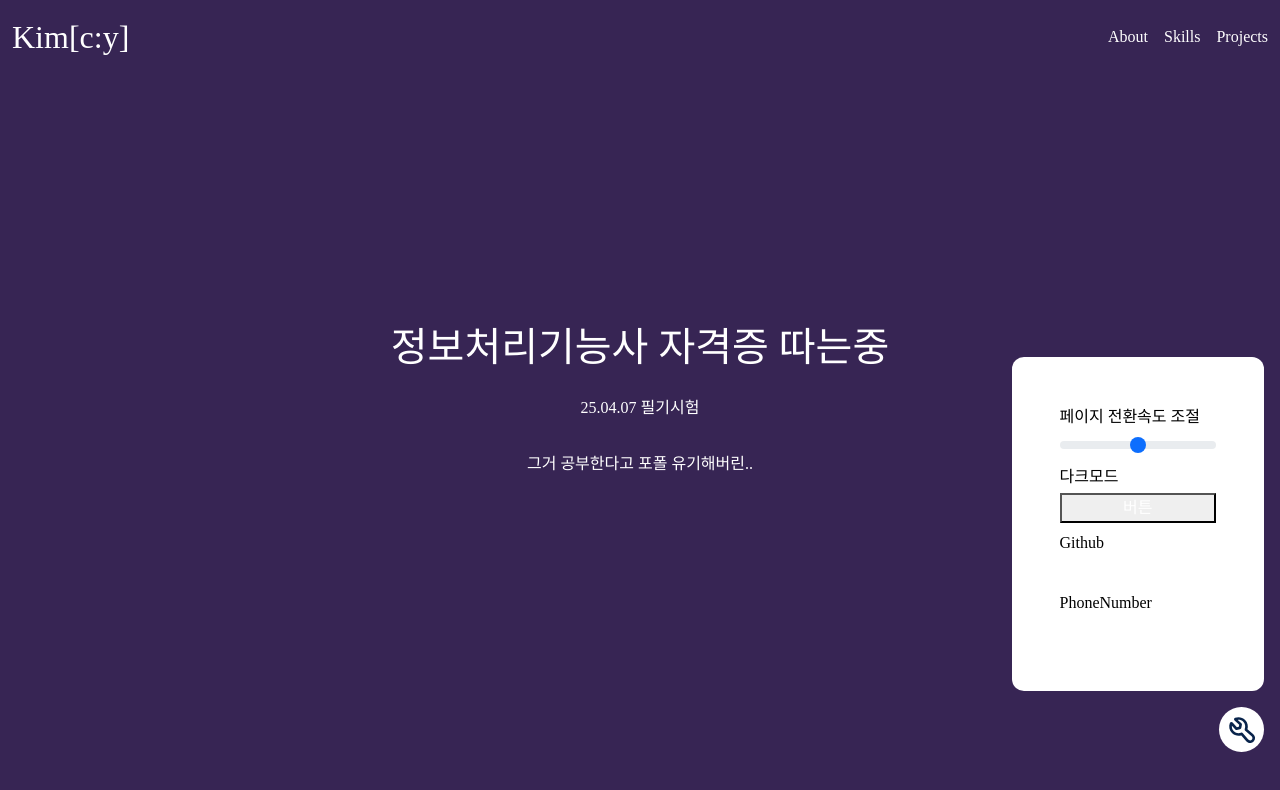
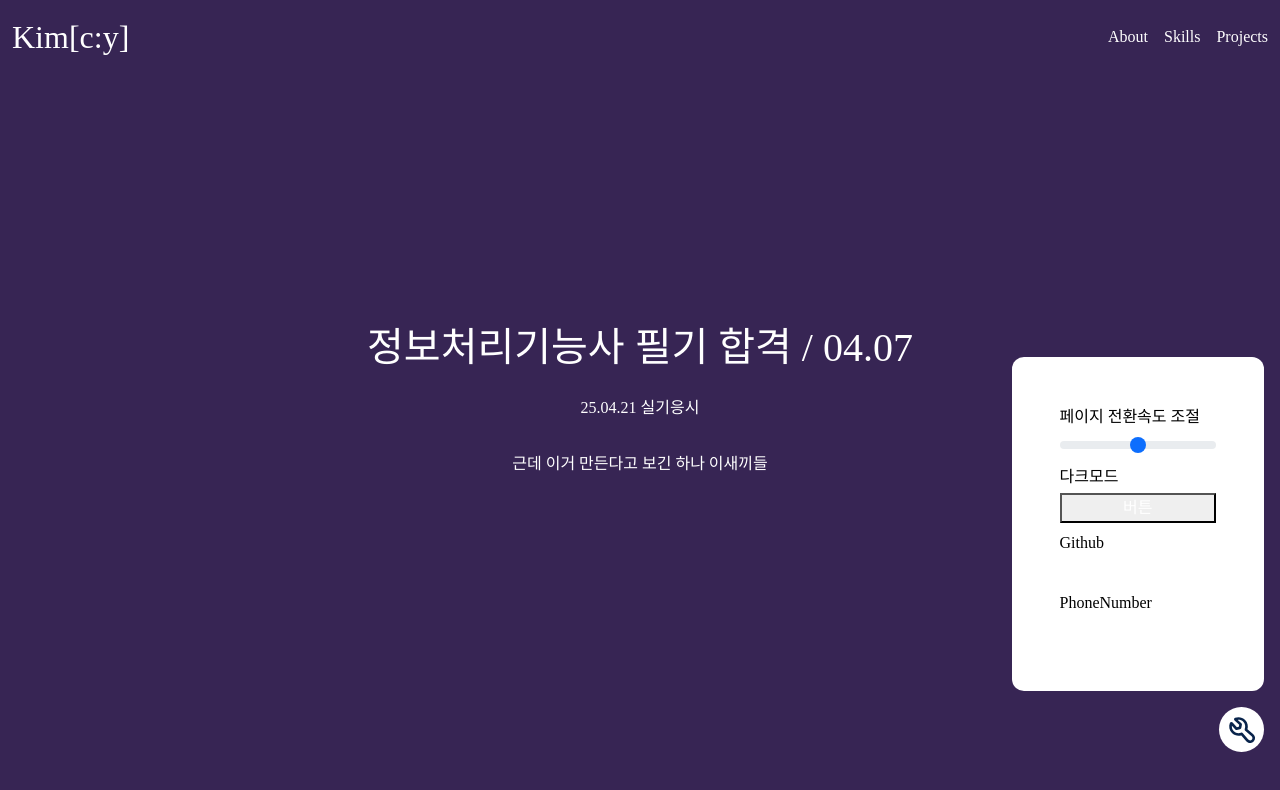
Before and after one commit to Muckki/New-Porfolio, a plain HTML site: page index.html in a window 1280 px wide. Drawn offline with nearby package versions, Linux system fonts and the light colour scheme; a web font is replaced by a local one.

Commit message:
04.07 의미있나 이거

```diff
--- a/index.html
+++ b/index.html
@@ -67,9 +67,9 @@
         <div class="gap-3 h-100 w-100 pages container active" name="about">
             <!-- <h1>프론트엔드 개발자 김창엽입니다.</h1>
             <p>2년 차</p> -->
-            <h1>정보처리기능사 자격증 따는중</h1>
-            <p>25.04.07 필기시험</p>
-            <span>그거 공부한다고 포폴 유기해버린..</span>
+            <h1>정보처리기능사 필기 합격 / 04.07</h1>
+            <p>25.04.21 실기응시</p>
+            <span>근데 이거 만든다고 보긴 하나 이새끼들</span>
         </div>
         <div class="gap-3 h-100 w-100 pages container d-none" name="skills">
             <h1>🚀 기술 스택</h1>
```
